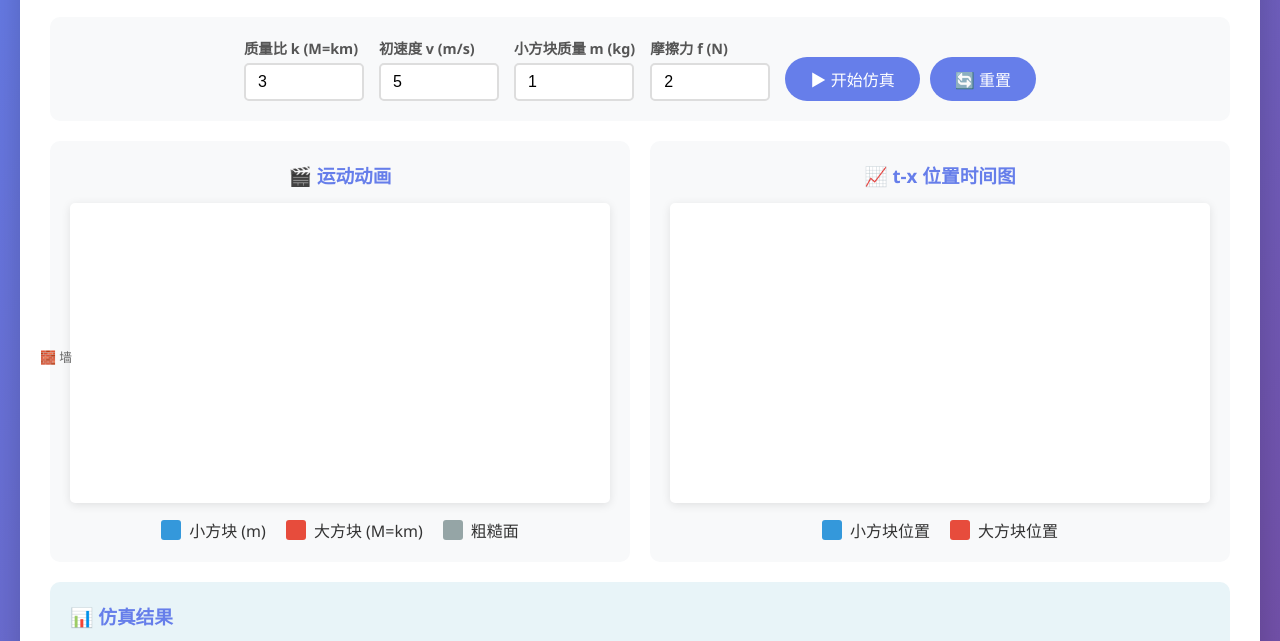
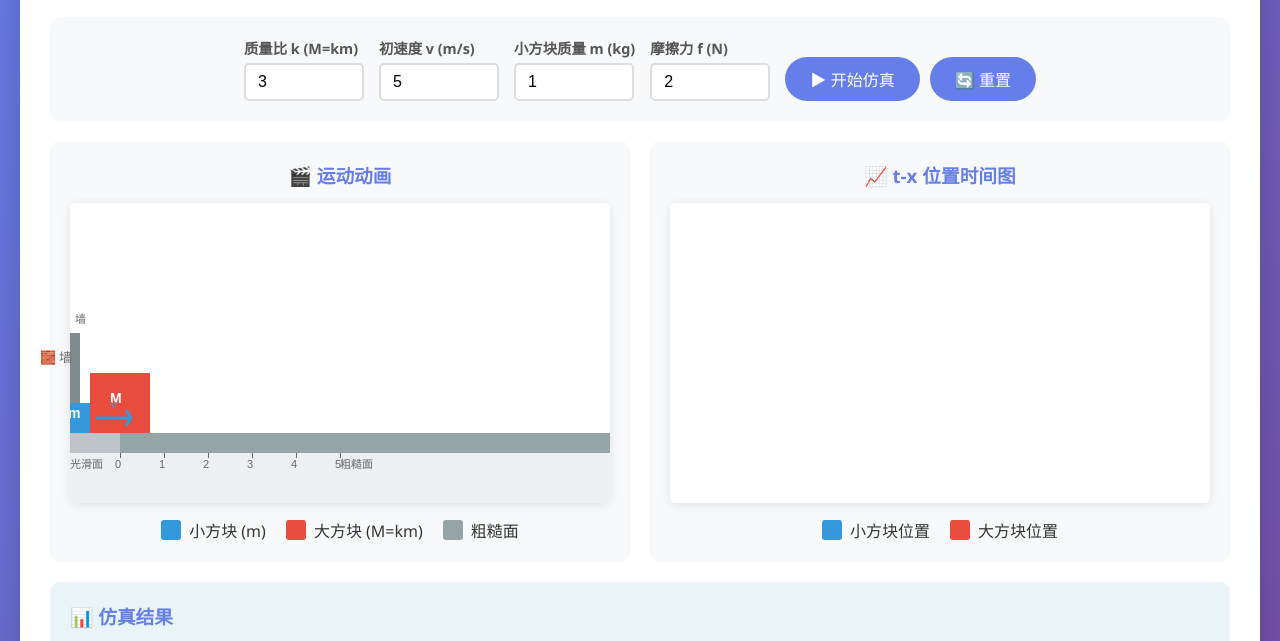
Before and after one commit to zhangsanYYNB/ai-works, a plain HTML site: page collision_simulation.html in a window 1280 px wide. Shown: the part 133-774 px from the top of the page. Drawn offline with Linux system fonts and the light colour scheme.

Commit message:
update branch

```diff
--- a/collision_simulation.html
+++ b/collision_simulation.html
@@ -298,6 +298,7 @@
         let simulationData = null;
         let currentTime = 0;
         let isRunning = false;
+        let k_global = 3; // 保存当前 k 值用于绘图
 
         // Canvas 上下文
         const animCanvas = document.getElementById('animationCanvas');
@@ -311,9 +312,95 @@
             animCanvas.height = animCanvas.offsetHeight;
             txCanvas.width = txCanvas.offsetWidth;
             txCanvas.height = txCanvas.offsetHeight;
+            // 重绘
+            if (simulationData) {
+                drawAnimation(currentTime);
+                drawTxChart(true);
+            } else {
+                drawInitialView();
+            }
         }
         window.addEventListener('resize', resizeCanvas);
         resizeCanvas();
+
+        // 绘制初始视图（显示大方块和小方块的初始位置）
+        function drawInitialView() {
+            const ctx = animCtx;
+            const width = animCanvas.width;
+            const height = animCanvas.height;
+
+            ctx.clearRect(0, 0, width, height);
+
+            const groundY = height / 2 + 80;
+            const k = parseFloat(document.getElementById('massRatio').value) || 3;
+            k_global = k;
+
+            // 绘制地面
+            ctx.fillStyle = '#ecf0f1';
+            ctx.fillRect(0, groundY, width, height - groundY);
+
+            // 绘制光滑面和粗糙面分界（x=0 处）
+            const boundaryX = 50;
+            ctx.fillStyle = '#bdc3c7';
+            ctx.fillRect(0, groundY, boundaryX, 20);
+            ctx.fillStyle = '#95a5a6';
+            ctx.fillRect(boundaryX, groundY, width - boundaryX, 20);
+
+            // 绘制墙
+            ctx.fillStyle = '#7f8c8d';
+            ctx.fillRect(0, groundY - 100, 10, 100);
+
+            // 小方块初始位置 x = -1.0（在光滑面上）
+            const smallPos = -1.0;
+            const maxPos = 10; // 假设最大位置
+            const scaleX = (width - 100) / maxPos;
+            const offsetX = boundaryX;
+
+            // 绘制小方块
+            const smallSize = 30;
+            const smallX = offsetX + smallPos * scaleX;
+            ctx.fillStyle = '#3498db';
+            ctx.fillRect(smallX - smallSize/2, groundY - smallSize, smallSize, smallSize);
+            ctx.fillStyle = 'white';
+            ctx.font = 'bold 14px Arial';
+            ctx.fillText('m', smallX - 8, groundY - smallSize/2);
+
+            // 大方块初始位置 x = 0（在交界处）
+            const bigPos = 0;
+            const bigSize = 50 + Math.min(20, (k - 1) * 5);
+            const bigX = offsetX + bigPos * scaleX;
+            ctx.fillStyle = '#e74c3c';
+            ctx.fillRect(bigX - bigSize/2, groundY - bigSize, bigSize, bigSize);
+            ctx.fillStyle = 'white';
+            ctx.fillText('M', bigX - 10, groundY - bigSize/2);
+
+            // 绘制标尺
+            ctx.fillStyle = '#666';
+            ctx.font = '11px Arial';
+            ctx.fillText('墙', 5, groundY - 110);
+            ctx.fillText('光滑面', boundaryX / 2 - 25, groundY + 35);
+            ctx.fillText('粗糙面', boundaryX + (width - boundaryX) / 2 - 25, groundY + 35);
+            for (let i = 0; i <= 5; i++) {
+                const x = offsetX + i * scaleX;
+                ctx.fillRect(x, groundY + 20, 1, 5);
+                ctx.fillText(i.toFixed(0), x - 5, groundY + 35);
+            }
+
+            // 绘制速度箭头
+            ctx.strokeStyle = '#3498db';
+            ctx.lineWidth = 3;
+            ctx.beginPath();
+            ctx.moveTo(smallX + smallSize/2 + 5, groundY - smallSize/2);
+            ctx.lineTo(smallX + smallSize/2 + 40, groundY - smallSize/2);
+            ctx.stroke();
+            ctx.beginPath();
+            ctx.moveTo(smallX + smallSize/2 + 35, groundY - smallSize/2 - 8);
+            ctx.lineTo(smallX + smallSize/2 + 40, groundY - smallSize/2);
+            ctx.lineTo(smallX + smallSize/2 + 35, groundY - smallSize/2 + 8);
+            ctx.stroke();
+            ctx.fillStyle = '#3498db';
+            ctx.fillText('v', smallX + smallSize/2 + 20, groundY - smallSize/2 - 10);
+        }
 
         // 计算理论值
         function calculateTheoretical(k, m, v, f) {
@@ -337,16 +424,13 @@
             let time = 0;
             let collisionCount = 0;
             let bigBlockPos = 0;
-            let smallBlockPos = -1.0; // 小方块从更左侧开始
+            let smallBlockPos = -1.0;
             let smallBlockVel = v;
             let bigBlockVel = 0;
             let isBigBlockMoving = false;
 
-            const dt = 0.001; // 时间步长
-            const maxTime = 100; // 最大仿真时间
-
-            // 方块尺寸（用于渲染和碰撞检测）- 使用点粒子模型，尺寸为 0
-            // 碰撞发生在两个方块位置相同时
+            const dt = 0.001;
+            const maxTime = 100;
 
             // 记录初始位置
             smallBlockTrajectory.push({ t: time, x: smallBlockPos });
@@ -373,7 +457,6 @@
                     const frictionAccel = -f / M * Math.sign(bigBlockVel);
                     bigBlockVel += frictionAccel * dt;
 
-                    // 大方块停止
                     if (Math.abs(bigBlockVel) < 0.01 ||
                         (bigBlockVel > 0 && bigBlockVel + frictionAccel * dt <= 0) ||
                         (bigBlockVel < 0 && bigBlockVel + frictionAccel * dt >= 0)) {
@@ -384,9 +467,8 @@
                     bigBlockPos += bigBlockVel * dt;
                 }
 
-                // 检查碰撞（点粒子模型：位置相同且小方块速度大于大方块）
+                // 检查碰撞
                 if (smallBlockPos >= bigBlockPos && smallBlockVel > bigBlockVel) {
-                    // 弹性碰撞
                     const newSmallVel = ((m - M) * smallBlockVel + 2 * M * bigBlockVel) / (m + M);
                     const newBigVel = ((M - m) * bigBlockVel + 2 * m * smallBlockVel) / (m + M);
 
@@ -396,7 +478,6 @@
                     collisionCount++;
                     isBigBlockMoving = true;
 
-                    // 分离两个方块，避免重复检测
                     const gap = 0.001;
                     smallBlockPos = bigBlockPos - gap;
 
@@ -409,7 +490,7 @@
                 }
 
                 // 记录轨迹
-                if (time % 0.05 < dt) { // 每 0.05 秒记录一次
+                if (time % 0.05 < dt) {
                     smallBlockTrajectory.push({ t: time, x: smallBlockPos });
                     bigBlockTrajectory.push({ t: time, x: bigBlockPos });
                 }
@@ -417,7 +498,6 @@
                 time += dt;
             }
 
-            // 最终位置
             const finalBigPos = bigBlockTrajectory.length > 0 ?
                 bigBlockTrajectory[bigBlockTrajectory.length - 1].x : 0;
 
@@ -427,9 +507,7 @@
                 bigBlockTrajectory,
                 collisionCount,
                 totalDistance: finalBigPos,
-                totalTime: time,
-                smallBlockSize: 0,
-                bigBlockSize: 0
+                totalTime: time
             };
         }
 
@@ -472,14 +550,17 @@
             const scaleX = (width - 100) / maxPos;
             const offsetY = height / 2;
             const groundY = offsetY + 80;
+            const boundaryX = 50; // x=0 的边界位置
 
             // 绘制地面
             ctx.fillStyle = '#ecf0f1';
             ctx.fillRect(0, groundY, width, height - groundY);
 
-            // 绘制光滑面和粗糙面分界
+            // 绘制光滑面和粗糙面分界（x=0 处）
+            ctx.fillStyle = '#bdc3c7';
+            ctx.fillRect(0, groundY, boundaryX, 20);
             ctx.fillStyle = '#95a5a6';
-            ctx.fillRect(0, groundY, width, 20);
+            ctx.fillRect(boundaryX, groundY, width - boundaryX, 20);
 
             // 绘制墙
             ctx.fillStyle = '#7f8c8d';
@@ -487,16 +568,17 @@
 
             // 绘制小方块
             const smallSize = 30;
-            const smallX = 10 + smallPos * scaleX;
+            const smallX = boundaryX + smallPos * scaleX;
             ctx.fillStyle = '#3498db';
             ctx.fillRect(smallX - smallSize/2, groundY - smallSize, smallSize, smallSize);
             ctx.fillStyle = 'white';
-            ctx.font = '12px Arial';
+            ctx.font = 'bold 12px Arial';
             ctx.fillText('m', smallX - 5, groundY - smallSize/2);
 
             // 绘制大方块（根据质量比调整大小）
+            const k = k_global || 3;
             const bigSize = 50 + Math.min(20, (k - 1) * 5);
-            const bigX = 10 + bigPos * scaleX;
+            const bigX = boundaryX + bigPos * scaleX;
             ctx.fillStyle = '#e74c3c';
             ctx.fillRect(bigX - bigSize/2, groundY - bigSize, bigSize, bigSize);
             ctx.fillStyle = 'white';
@@ -505,8 +587,9 @@
             // 绘制标尺
             ctx.fillStyle = '#666';
             ctx.font = '10px Arial';
+            ctx.fillText('墙', 5, groundY - 110);
             for (let i = 0; i <= maxPos; i += Math.ceil(maxPos / 10)) {
-                const x = 10 + i * scaleX;
+                const x = boundaryX + i * scaleX;
                 ctx.fillRect(x, groundY + 20, 1, 5);
                 ctx.fillText(i.toFixed(1), x - 10, groundY + 35);
             }
@@ -657,7 +740,8 @@
             document.getElementById('theoreticalN').textContent = '-';
             document.getElementById('theoreticalS').textContent = '-';
 
-            animCtx.clearRect(0, 0, animCanvas.width, animCanvas.height);
+            // 重绘初始视图
+            drawInitialView();
             txCtx.clearRect(0, 0, txCanvas.width, txCanvas.height);
         }
 
@@ -684,8 +768,7 @@
 
         // 初始化绘制
         resizeCanvas();
-        drawAnimation(0);
-        drawTxChart(true);
+        drawInitialView();
     </script>
 </body>
 </html>
```
Also changed, not shown: 1 other file.
